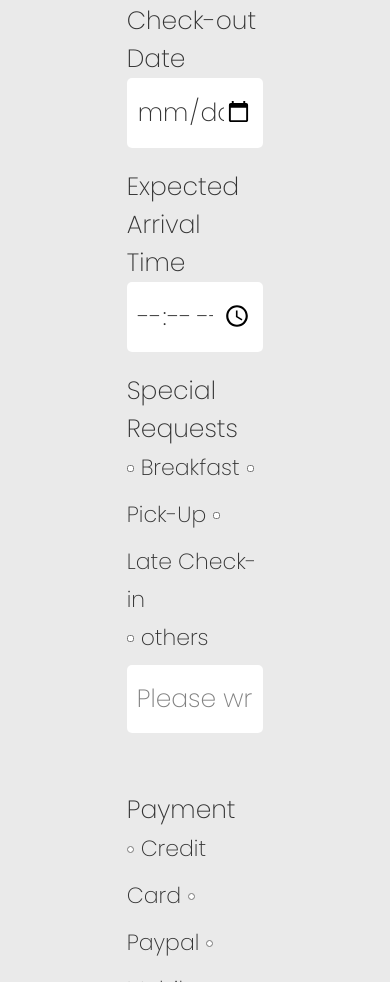
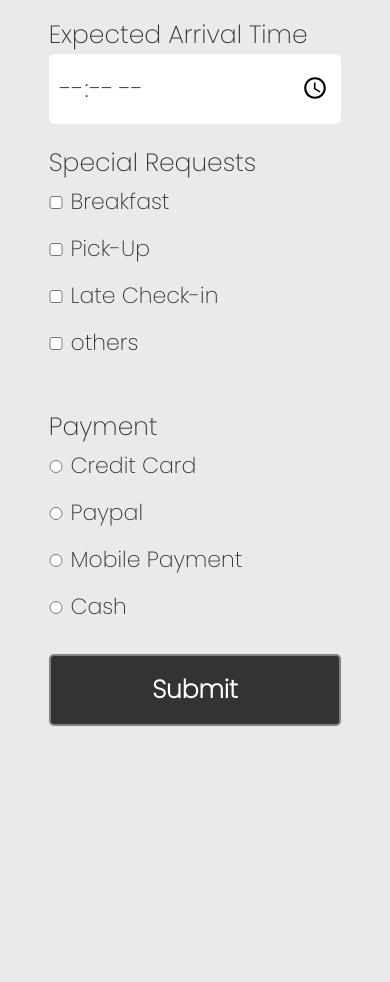
Before and after one commit to yukosuga/hotel-guest-registration-form, a plain HTML site: page index.html in a window 390 px wide. Shown: the part 2092-3074 px from the top of the page. After the commit the page ends 2838 px from the top, so only its background shows below. Drawn offline with Linux system fonts and the light colour scheme.

Commit message:
Modified special requests and payment vertically, added others checked textarea and media queries

```diff
--- a/index.html
+++ b/index.html
@@ -1,6 +1,5 @@
 <!DOCTYPE html>
 <html lang="en">
-
   <head>
     <meta charset="UTF-8" />
     <meta name="viewport" content="width=device-width, initial-scale=1.0" />
@@ -8,14 +7,19 @@
     <link rel="stylesheet" href="style.css" />
     <link rel="preconnect" href="https://fonts.googleapis.com" />
     <link rel="preconnect" href="https://fonts.gstatic.com" crossorigin />
-    <link href="https://fonts.googleapis.com/css2?family=Julius+Sans+One&family=Poppins:wght@200&display=swap"
-        rel="stylesheet" />
+    <link
+      href="https://fonts.googleapis.com/css2?family=Julius+Sans+One&family=Poppins:wght@200&display=swap"
+      rel="stylesheet"
+    />
     <link rel="icon" href="./img/favicon_h.png" size="16x16" type="image/png" />
   </head>
 
   <body>
     <header>
-        <img src="./img/hero_image.png" alt="A huge hotel room with a wonderful sea view" />
+      <img
+        src="./img/hero_image.png"
+        alt="A huge hotel room with a wonderful sea view"
+      />
       <h1>Hotel Guest Registration Form</h1>
     </header>
 
@@ -23,20 +27,40 @@
       <form action="#">
         <section class="personalInfo">
           <label>
-                    <input type="text" name="firstName" placeholder="First Name *" required />
+            <input
+              type="text"
+              name="firstName"
+              placeholder="First Name *"
+              required
+            />
           </label>
           <label>
-                    <input type="text" name="lastName" placeholder="Last Name *" required />
+            <input
+              type="text"
+              name="lastName"
+              placeholder="Last Name *"
+              required
+            />
           </label>
           <label>
             <input type="email" name="email" placeholder="Email *" required />
           </label>
           <label>
-                    <input type="password" name="password" placeholder="Password *" required />
+            <input
+              type="password"
+              name="password"
+              placeholder="Password *"
+              required
+            />
           </label>
           <br />
           <label>
-                    <input type="tel" name="phoneNumber" placeholder="Phone Number *" required />
+            <input
+              type="tel"
+              name="phoneNumber"
+              placeholder="Phone Number *"
+              required
+            />
           </label>
           <label>
             <input type="text" name="street" placeholder="Street *" required />
@@ -65,7 +89,13 @@
           </select>
 
           <label for="numberOfGuests">Number of Guests</label>
-                <input type="number" name="numberOfGuests" id="numberOfGuests" min="1" max="4" />
+          <input
+            type="number"
+            name="numberOfGuests"
+            id="numberOfGuests"
+            min="1"
+            max="4"
+          />
 
           <label for="check-inDate">Check-in Date</label>
           <input type="date" name="check-inDate" id="check-inDate" />
@@ -78,33 +108,55 @@
 
           <div class="checkbox">
             <p>Special Requests</p>
+            <div>
               <input type="checkbox" name="specialRequests" id="breakfast" />
               <label for="breakfast">Breakfast</label>
+            </div>
 
+            <div>
               <input type="checkbox" name="specialRequests" id="pickUp" />
               <label for="pickUp">Pick-Up</label>
+            </div>
 
+            <div>
               <input type="checkbox" name="specialRequests" id="lateCheck-in" />
               <label for="pickUp">Late Check-in</label>
-                    <br />
+            </div>
+
+            <div>
               <input type="checkbox" name="specialRequests" id="others" />
               <label for="others">others</label>
-                    <input type="text" name="others" id="othersText" placeholder="Please write your requests..." />
+              <textarea
+                name="others"
+                id="othersText"
+                placeholder="Please write your requests... *"
+                required
+              ></textarea>
+            </div>
+            <!-- <input type="text" name="others" id="othersText" placeholder="Please write your requests..." /> -->
           </div>
           <br />
           <div class="radio">
             <p>Payment</p>
+            <div>
               <input type="radio" name="payment" id="creditCard" />
               <label for="creditCard">Credit Card</label>
+            </div>
 
+            <div>
               <input type="radio" name="payment" id="paypal" />
               <label for="paypal">Paypal</label>
+            </div>
 
+            <div>
               <input type="radio" name="payment" id="mobilePayment" />
               <label for="mobilePayment">Mobile Payment</label>
+            </div>
 
+            <div>
               <input type="radio" name="payment" id="cash" />
               <label for="cash">Cash</label>
+            </div>
           </div>
         </section>
 
@@ -112,5 +164,4 @@
       </form>
     </main>
   </body>
-
 </html>
--- a/style.css
+++ b/style.css
@@ -20,7 +20,8 @@
 input,
 input::placeholder,
 select,
-button {
+button,
+#othersText {
   font-size: 2.5rem;
 }
 
@@ -29,19 +30,22 @@
 input::placeholder,
 select,
 select::placeholder,
-button {
+button,
+#othersText {
   font-family: "Poppins", sans-serif;
 }
 
 input::placeholder,
-select::placeholder {
+select::placeholder,
+#othersText::placeholder {
   color: #818181;
 }
 
 body,
 h1,
 input,
-select {
+select,
+#othersText {
   color: #333;
 }
 
@@ -58,13 +62,15 @@
 }
 
 input,
-select {
+select,
+textarea {
   background-color: #fff;
   border: transparent;
 }
 
 input,
 select,
+textarea,
 button {
   width: 100%;
   margin: 2rem auto;
@@ -73,7 +79,8 @@
 }
 
 input:focus,
-select:focus {
+select:focus,
+textarea:focus {
   outline: none;
   border: 0.1rem solid #818181;
 }
@@ -104,9 +111,34 @@
   width: 100%;
 }
 
+#others:checked ~ #othersText {
+  display: block;
+}
+
+#othersText {
+  display: none;
+}
 button {
   color: #fff;
   font-weight: 600;
   background: #333;
   border: 0.2rem solid #818181;
 }
+
+@media screen and (max-width: 768px) {
+  main {
+    width: 75vw;
+  }
+}
+
+@media screen and (min-width: 769px) and (max-width: 992px) {
+  main {
+    width: 65vw;
+  }
+}
+
+@media screen and (min-width: 993px) {
+  main {
+    width: 45vw;
+  }
+}
```
Lines whose indentation alone changed are shown as unchanged.
